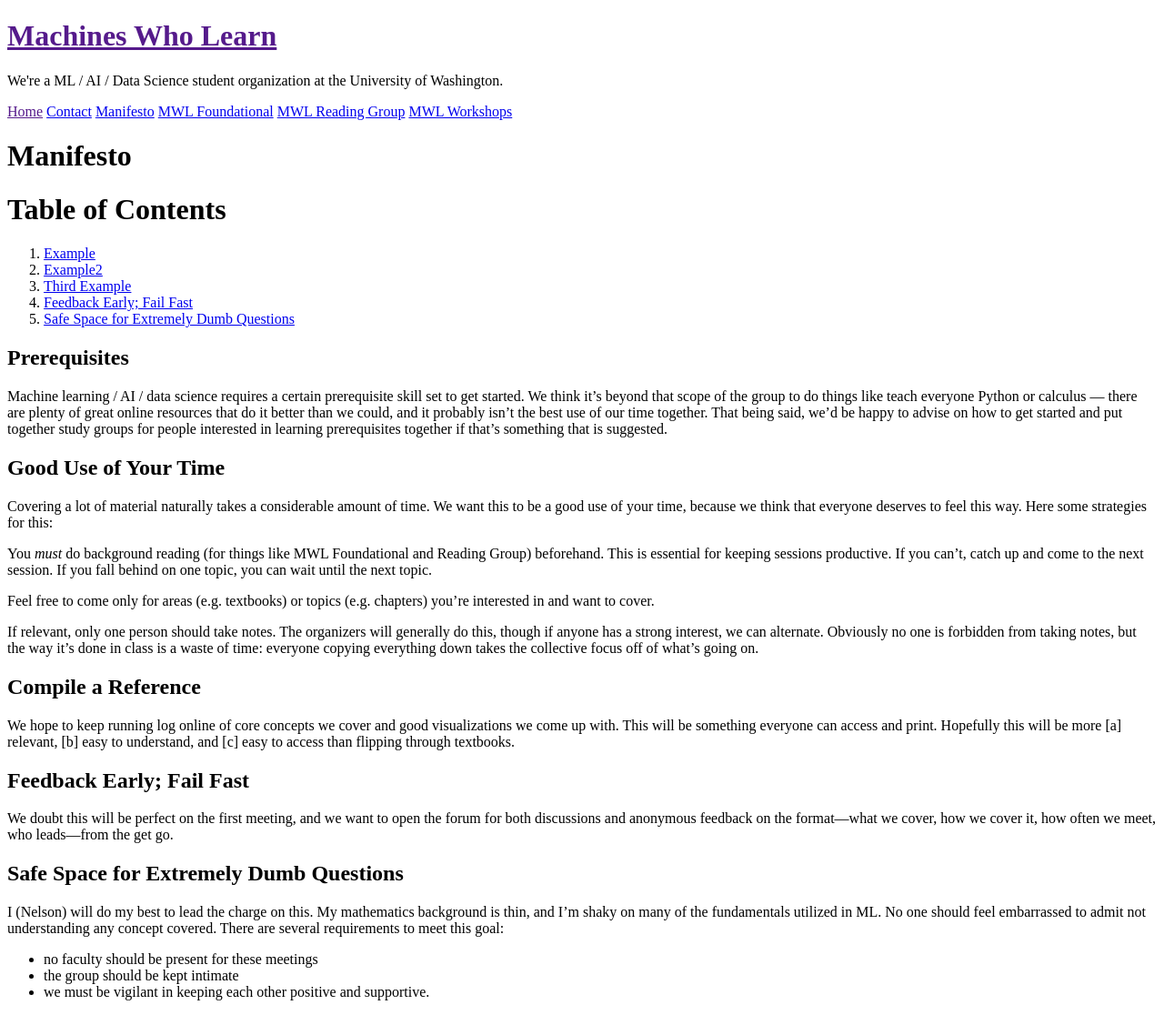
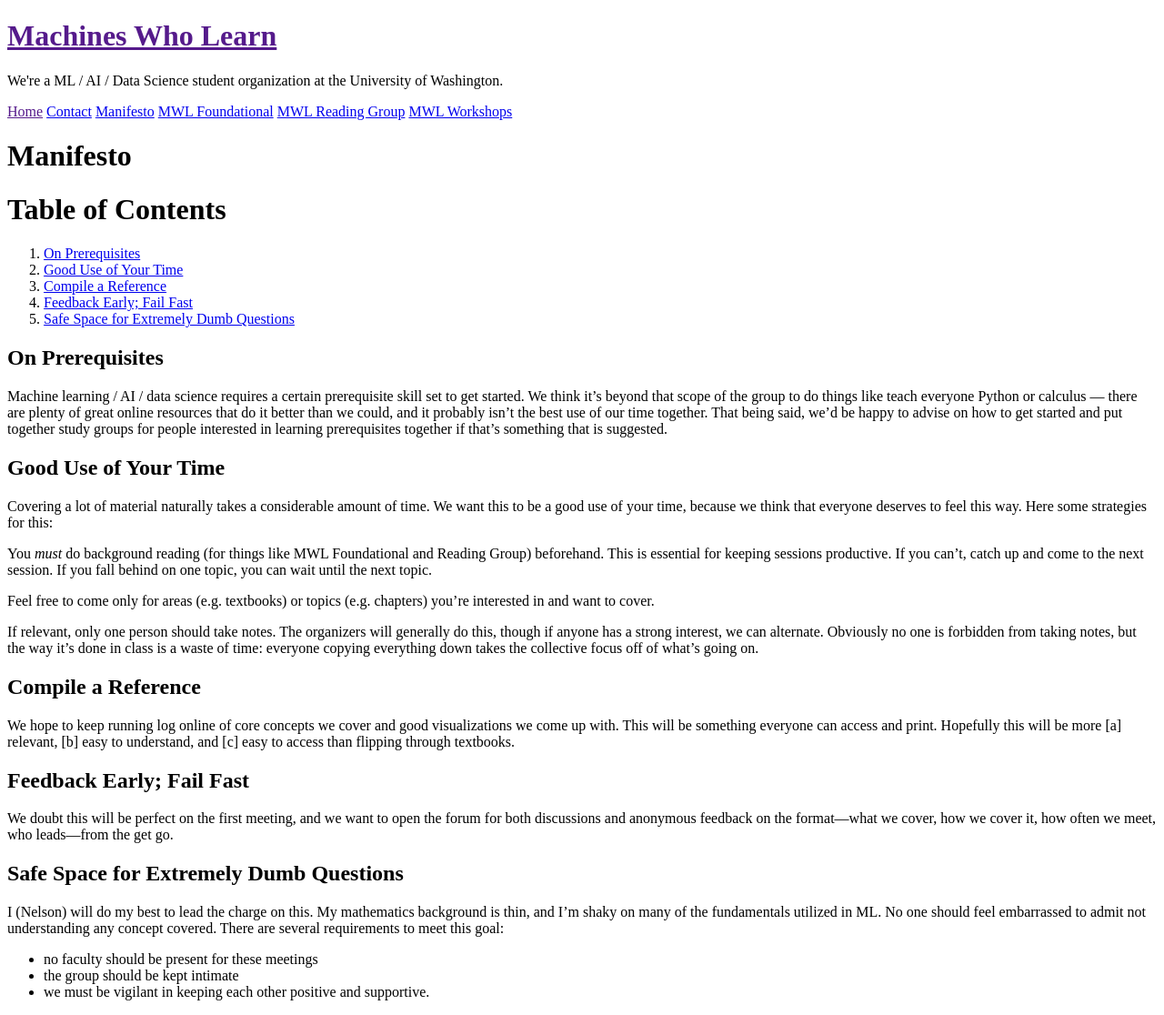
Before and after one commit to MachinesWhoLearn/machineswholearn.github.io, a Jekyll site: the page built from manifesto.md, in a window 1280 px wide. Shown: the whole page at 91% size. Built offline with Jekyll 4.4.1, drawn with Linux system fonts in a browser that asks for light colours.

Commit message:
edit typos in TOC

```diff
--- a/manifesto.md
+++ b/manifesto.md
@@ -4,13 +4,13 @@ title: Manifesto
 ---
 
 # Table of Contents
-1. [Example](#prerequisites)
-2. [Example2](#good-use-of-your-time)
-3. [Third Example](#compile-a-reference)
+1. [On Prerequisites](#on-prerequisites)
+2. [Good Use of Your Time](#good-use-of-your-time)
+3. [Compile a Reference](#compile-a-reference)
 4. [Feedback Early; Fail Fast](#feedback-early-fail-fast)
 5. [Safe Space for Extremely Dumb Questions](#safe-space-for-extremely-dumb-questions)
 
-## Prerequisites
+## On Prerequisites
 
 
 Machine learning / AI / data science requires a certain prerequisite skill set
```
